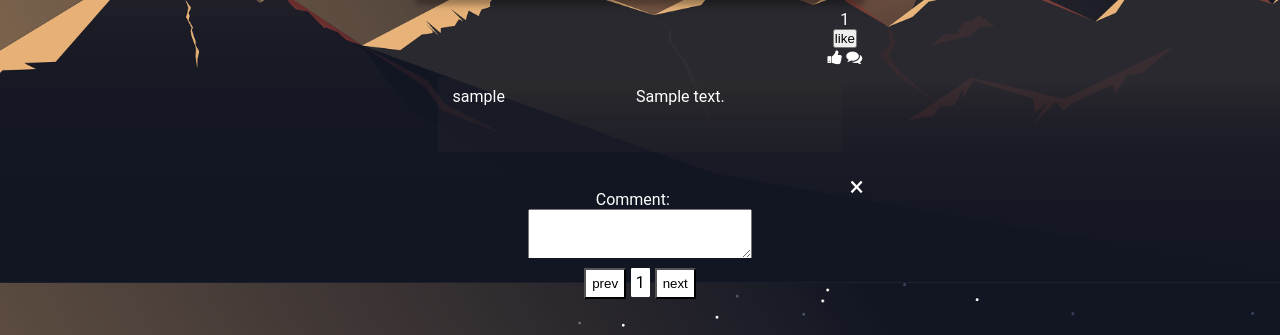
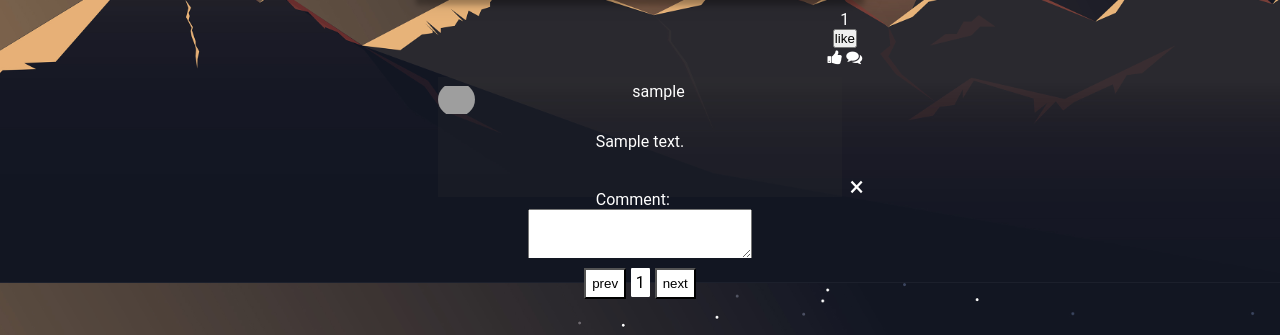
Before and after one commit to Pin-Chyan/camagru, a PHP site: page /camagru/home_html.php?page=1&prev_pos=1 in a window 1280 px wide. Shown: the part 639-974 px from the top of the page. Run offline with PHP 8.4, Linux system fonts and the light colour scheme; the visitor is signed in with stand-in values (Sample User, id 1); tables that the repository leaves empty or names only in its code hold one stand-in row (values such as "Sample post"); data that the repository does not hold is empty; grey boxes are pictures that could not be loaded.

Commit message:
pushing css

```diff
--- a/comment/comments.txt
+++ /dev/null
@@ -1,5 +0,0 @@
-<b>asdfasdf</b><br>sdassfdf<br>
-<b>asediuirfhiuwae</b><br>askhjsehkja<br>
-<b>liam</b><br>hello<br>
-<b>pc</b><br>this is new comment<br>
-<b>name</b><br>hello<br>
--- a/comments.txt
+++ /dev/null
@@ -1,3 +0,0 @@
-<b></b><br><br>
-<b></b><br><br>
-<b></b><br><br>
--- a/functions/comment_functions.php
+++ b/functions/comment_functions.php
@@ -92,8 +92,9 @@ function home_get_comment($userid,$galleryid){
             echo "
             <div class=\"comment-box messages\">
             <!-- left side text box -->
-			    <div class=\"comment-box left\">
-				    $name
+                <div class=\"comment-box left\">
+                    <img class=\"comment-image\" src=\"https://images5.alphacoders.com/105/thumb-350-1051496.png\">
+				    <a class=\"comment_title\">$name</a>
 			    </div>
 
 		    <!-- right side text box -->
--- a/styles/test1.css
+++ b/styles/test1.css
@@ -399,24 +399,41 @@ overflow: auto !important;
 
 .comment-box.left {
   overflow: auto;
-  float: left;
-  width: 20% !important;
+  /* float: left; */
+  width: 100% !important;
   background: rgba(54, 54, 54, 0.2) !important;
-  padding-bottom: 10px;
-  padding-top: 10px;
-  text-align: center;
+  /* background: red !important; */
+  padding-bottom: 5px;
+  padding-top: 5px;
+  text-align: center !important;
   /* margin-left: 20%; */
-  /* height: auto !important; */
+  height: auto !important;
   /* background-color: white; */
   /* margin-right: 5%; */
 }
 
 .comment-box.right {
-  width: 80% !important;
-  float: right;
+  width: 100% !important;
+  /* float: right; */
   overflow: auto;
   background: rgba(54, 54, 54, 0.2) !important;
+  /* background: blue !important; */
   text-align: center;
   padding-bottom: 10px;
   padding-top: 10px;
 }
+
+.comment-image {
+  /* float: right !important; */
+  /* padding: 0px 0px !important; */
+  height: 35px !important;
+  width: 37px !important;
+  border-radius: 50% !important;
+  object-fit: contain !important;
+  text-align: center !important;
+  float: left;
+  }
+
+  .comment-title {
+    float: left;
+  }
```
Also changed, not shown: comment/comment.css (deleted, +0 -20 lines), comment/comment.php (deleted, +0 -67 lines), 1 other file.
